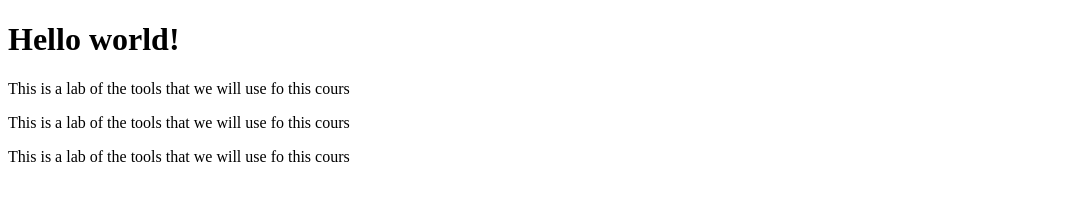
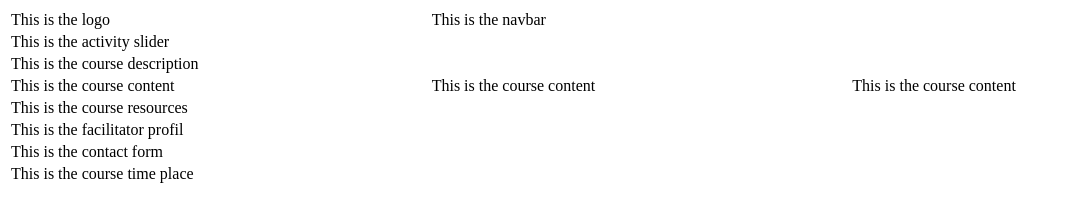
Before and after one commit to Dirac1562/toolsDemoWD, a plain HTML site: page index.html in a window 1280 px wide. Shown: the whole page, without its empty margins (0-1071 px from the left). Drawn offline with Linux system fonts and the light colour scheme.

Commit message:
new branch topSection and layout set up

```diff
--- a/index.html
+++ b/index.html
@@ -1,12 +1,38 @@
 <!DOCTYPE html>
-<html>
+<html lang="en">
     <head>
+        <meta charset="UTF-8">
         <title>Web dev tools demo</title>
     </head>
     <body>
-        <h1>Hello world!</h1>
-        <p>This is a lab of the tools that we will use fo this cours</p>
-        <p>This is a lab of the tools that we will use fo this cours</p>
-        <p>This is a lab of the tools that we will use fo this cours</p>
+        <table width="100%">
+            <tr>
+                <td>This is the logo</td>
+                <td colspan="2">This is the navbar</td>
+            </tr>
+            <tr>
+                <td colspan="3">This is the activity slider</td>
+            </tr>
+            <tr>
+                <td colspan="3">This is the course description</td>
+            </tr>
+            <tr>
+                <td>This is the course content</td>
+                <td>This is the course content</td>
+                <td>This is the course content</td>
+            </tr>
+            <tr>
+                <td colspan="3">This is the course resources</td>
+            </tr>
+            <tr>
+                <td colspan="3">This is the facilitator profil</td>
+            </tr>
+            <tr>
+                <td colspan="3">This is the contact form</td>
+            </tr>
+            <tr>
+                <td colspan="3">This is the course time place</td>
+            </tr>
+        </table>
     </body>
 </html>
```
